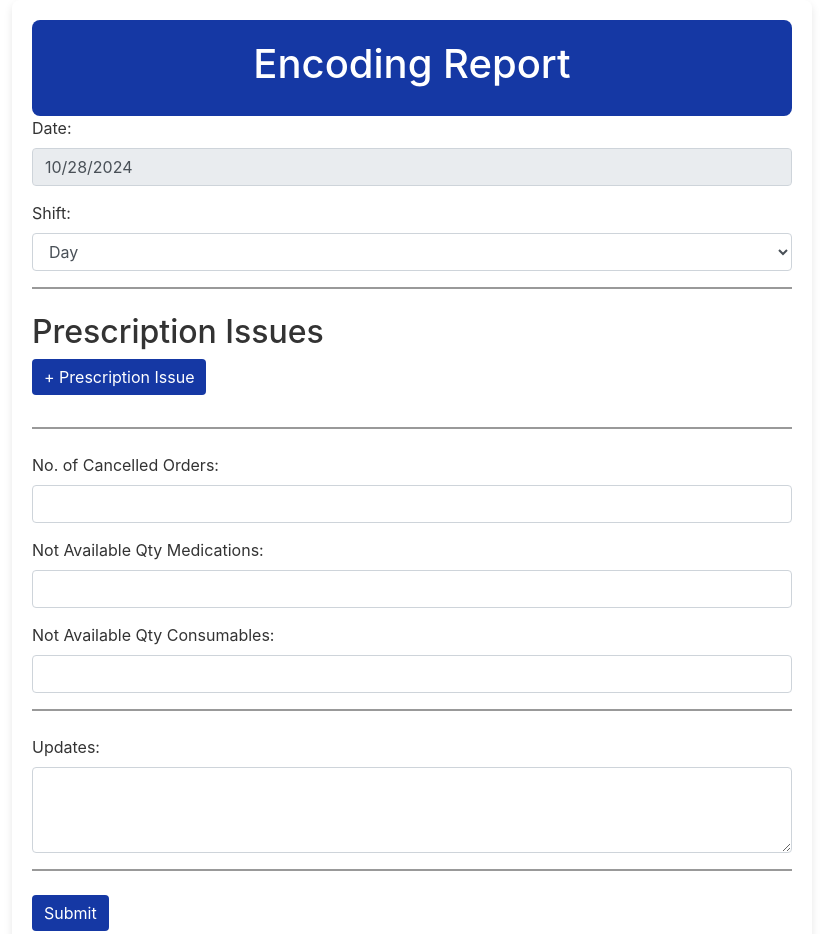
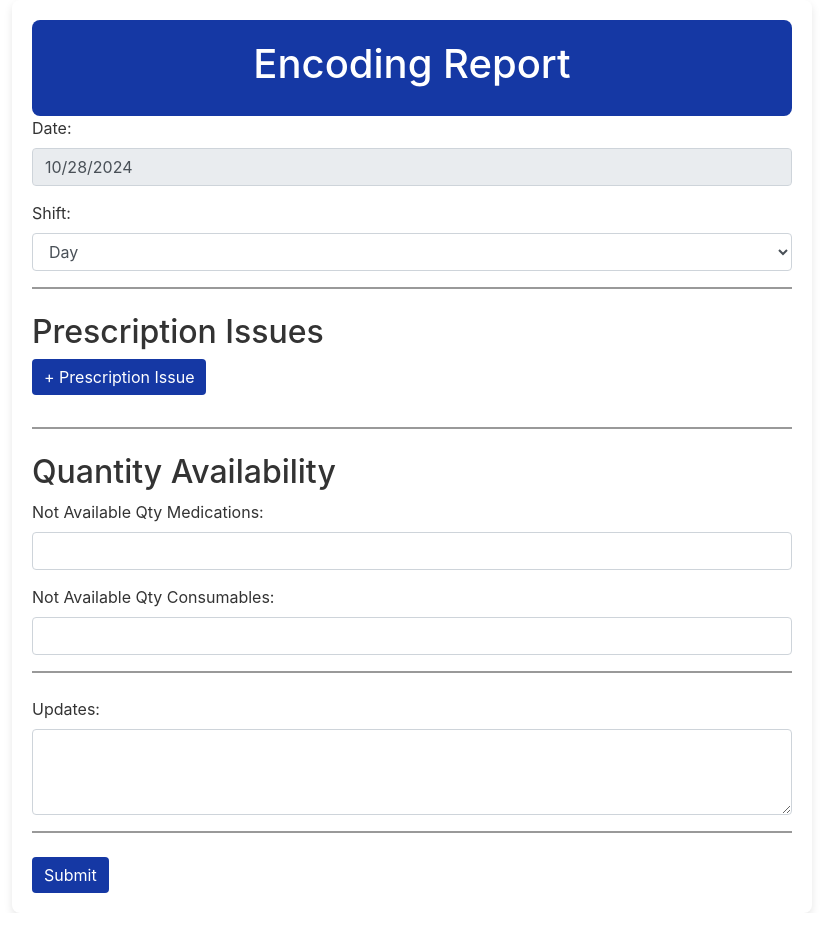
Before and after one commit to AbdelazizGedella/Encoders, a plain HTML site: page index.html in a window 1280 px wide. Shown: the top 934 px of the page, without its empty margins (228-1051 px from the left). After the commit the page ends 913 px from the top, so only its background shows below. Drawn offline with nearby package versions, Linux system fonts and the light colour scheme.

Commit message:
Update index.html

```diff
--- a/index.html
+++ b/index.html
@@ -133,10 +133,9 @@ body {
                 <!-- Solid divider -->
                 <hr class="solid">
             </div>
-            <div class="form-group">
-                <label for="cancelledOrders">No. of Cancelled Orders:</label>
-                <input type="number" id="cancelledOrders" class="form-control">
-            </div>
+
+            <h2>Quantity Availability</h2>
+
             <div class="form-group">
                 <label for="notAvailableMedications">Not Available Qty Medications:</label>
                 <input type="text" id="notAvailableMedications" class="form-control">
```
